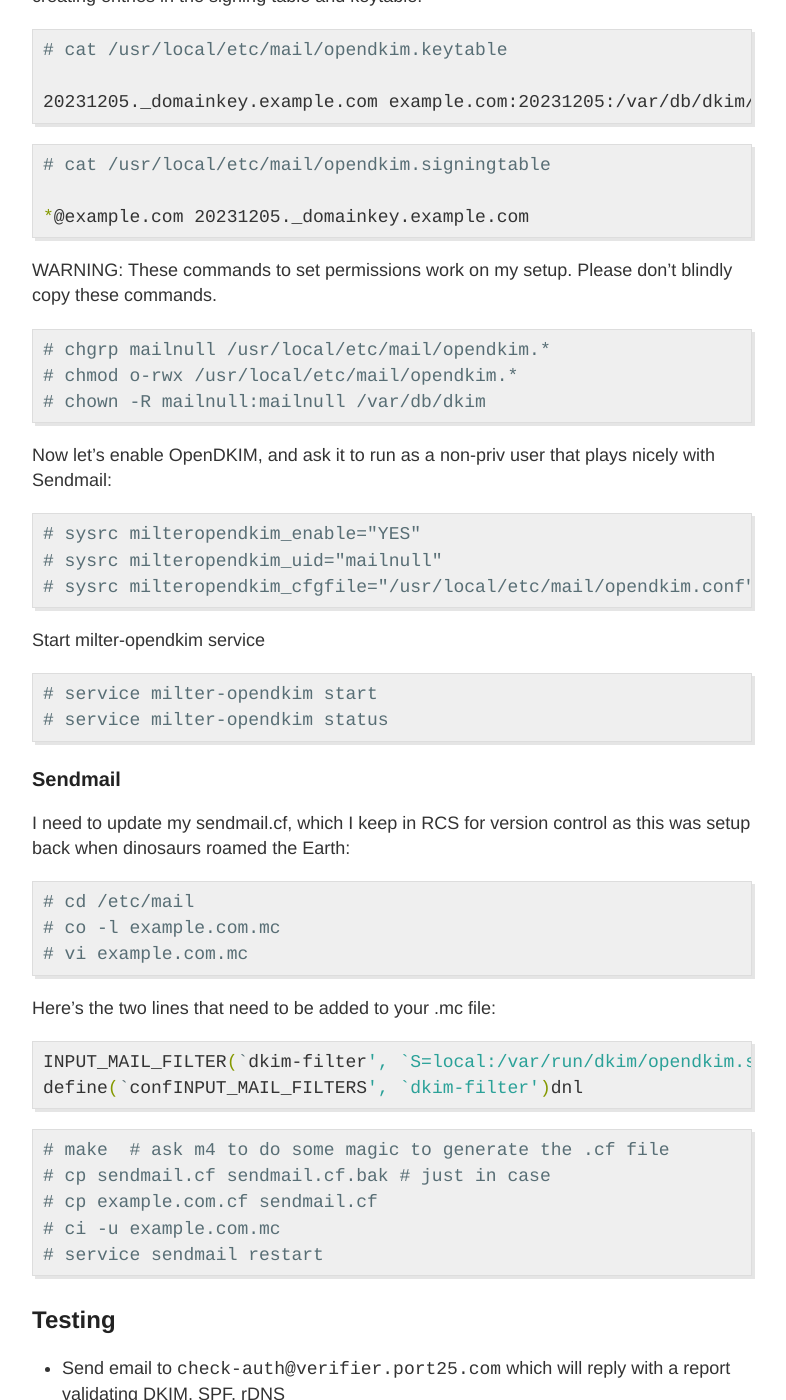
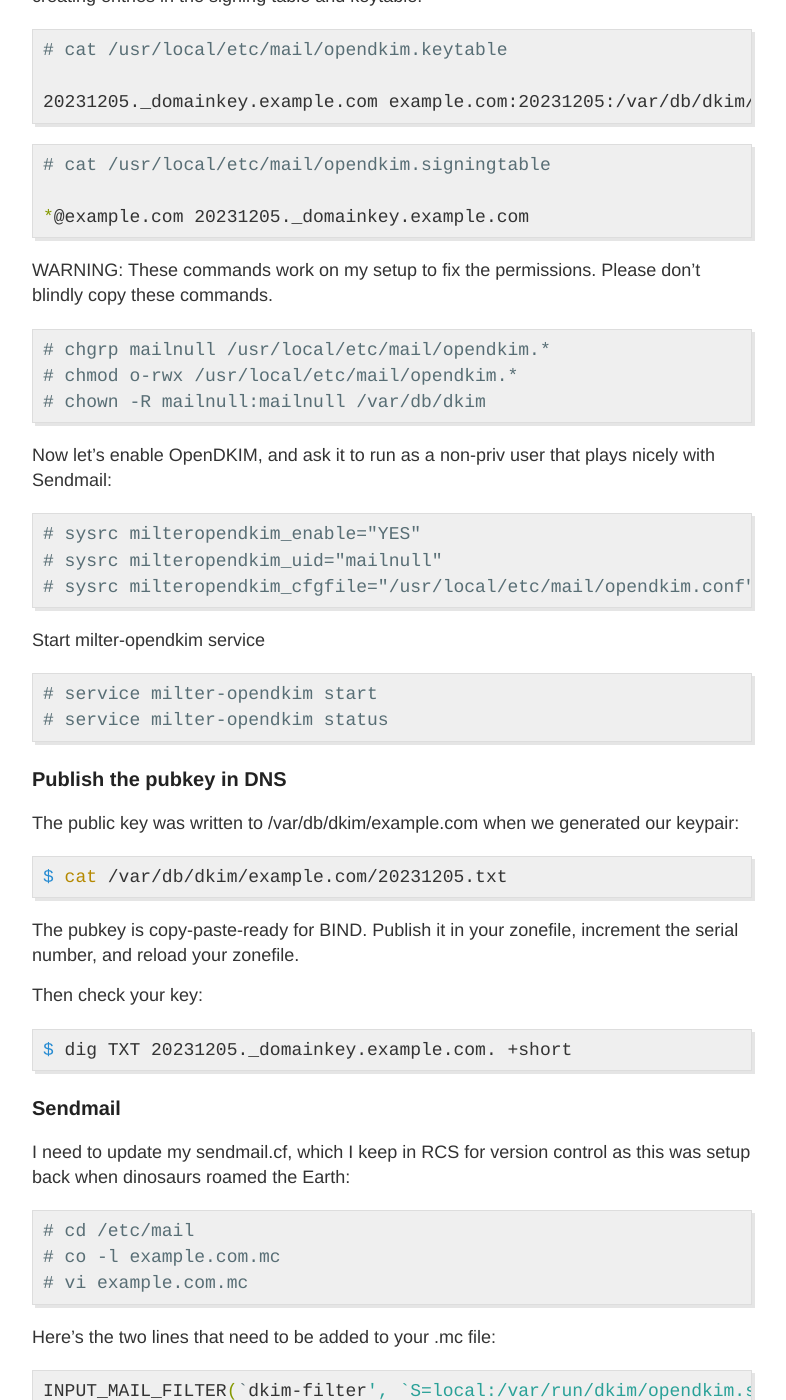
Before and after one commit to hanskuhn/hanskuhn.github.io, a Jekyll site: the page built from _posts/2023-12-01-DKIM_on_FreeBSD.md, in a window 1280 px wide and 1400 px high, scrolled down 2281 px. Shown: the whole window, without its empty margins (248-1034 px from the left). Built offline with Jekyll 4.4.1, drawn with Linux system fonts in a browser that asks for light colours; some of the changed text lies outside the part shown.

Commit message:
add section on publishing the pubkey in dns

```diff
--- a/_posts/2023-12-01-DKIM_on_FreeBSD.md
+++ b/_posts/2023-12-01-DKIM_on_FreeBSD.md
@@ -112,7 +112,7 @@ by creating entries in the signing table and keytable:
 *@example.com 20231205._domainkey.example.com
 {%endhighlight %}
 
-WARNING: These commands to set permissions work on my setup. Please
+WARNING: These commands work on my setup to fix the permissions. Please
 don't blindly copy these commands.
 
 {%highlight bash %}
@@ -135,6 +135,25 @@ Start milter-opendkim service
 {%highlight bash %}
 # service milter-opendkim start
 # service milter-opendkim status
+{%endhighlight %}
+
+### Publish the pubkey in DNS
+
+The public key was written to /var/db/dkim/example.com when
+we generated our keypair:
+
+{%highlight bash %}
+$ cat /var/db/dkim/example.com/20231205.txt
+{%endhighlight %}
+
+The pubkey is copy-paste-ready for BIND. Publish it in
+your zonefile, increment the serial number, and reload
+your zonefile.
+
+Then check your key:
+
+{%highlight bash %}
+$ dig TXT 20231205._domainkey.example.com. +short
 {%endhighlight %}
 
 ### Sendmail
@@ -166,15 +185,14 @@ define(`confINPUT_MAIL_FILTERS', `dkim-filter')dnl
 ## Testing
 
   - Send email to `check-auth@verifier.port25.com` which will reply with a report validating DKIM, SPF, rDNS
-  - Use <https://dkimvalidator.com/> to see if the key in DNS can validate signatures from from the milter
-  - Check `/var/log/maillog` for errors
+  - If you prefer the web, use <https://dkimvalidator.com/> to see if the key in DNS can validate signatures from from the milter
   - Check that the milter is handling incoming email correctly by looking in `/var/log/maillog` or mail headers of received msgs. Look for Authentication-Results header!
 
 ## Operations
 
-How often do you publish a new DKIM key?
+How often should I publish a new keypair?
 
-Should I expire and publish them periodically?
+Should I expire and publish private keys periodically? (cf. <https://blog.cryptographyengineering.com/2020/11/16/ok-google-please-publish-your-dkim-secret-keys/>)
 
 What monitoring is possible to ensure that deliverability is good? DMARC
 reports are probably a start, but jeez.
```
